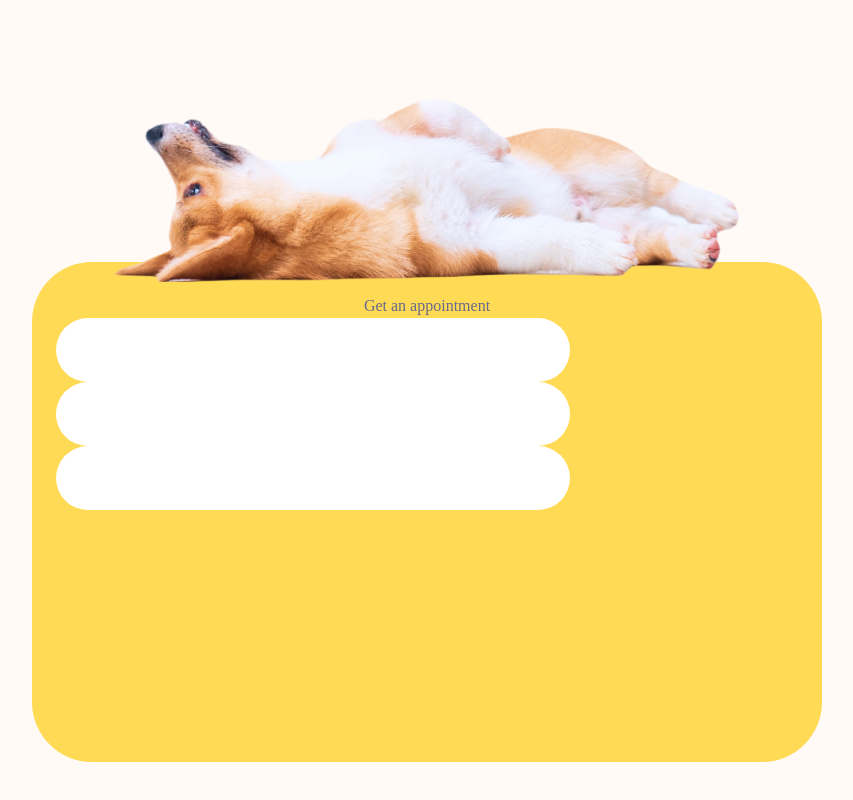
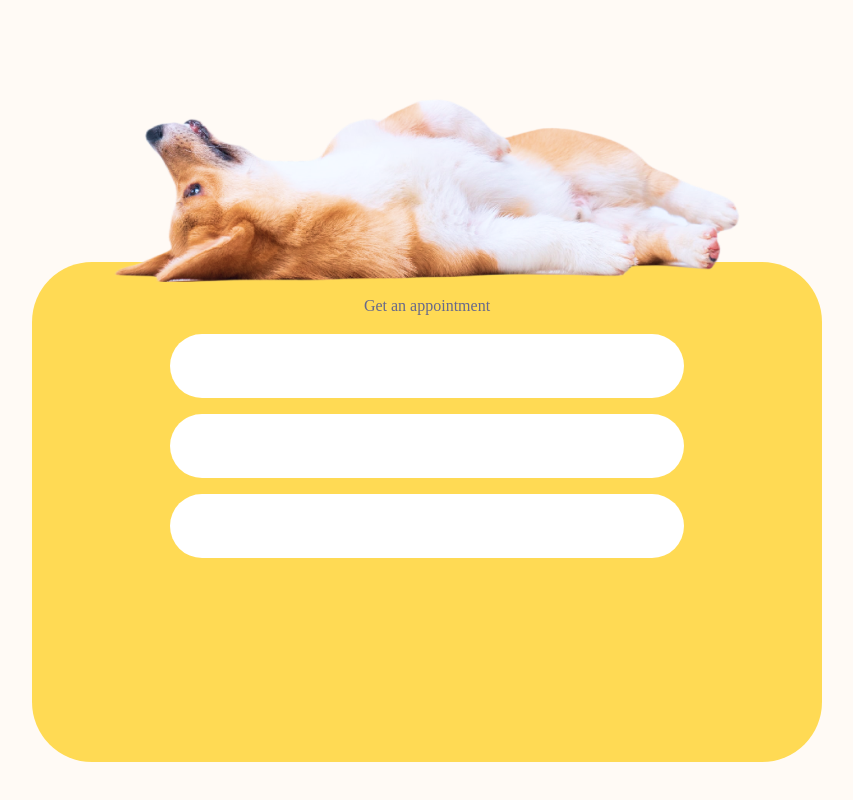
Before and after one commit to zablon-oigo/aws-route53-failover-routing, a React (Vite) app: page / in a window 1280 px wide. Shown: the part 1106-1906 px from the top of the page, without its empty margins (213-1066 px from the left). Built offline with nearby package versions, Linux system fonts and the light colour scheme.

Commit message:
Aligning items to the center

```diff
--- a/src/components/Appointment.jsx
+++ b/src/components/Appointment.jsx
@@ -6,7 +6,7 @@ export default function Appointment() {
             <div className="hidden w-full max-w-[790px] mx-auto lg:flex justify-center">
               <img src={DogImg} alt="" className=''/>
             </div>
-            <form action="" className="flex flex-col bg-yellow py-8 px-6 w-full max-w-[790px] h-[500px] mx-auto lg:-mt-5 rounded-[60px] text-center">
+            <form action="" className="flex flex-col justify-start items-center gap-y-4  bg-yellow py-8 px-6 w-full max-w-[790px] h-[500px] mx-auto lg:-mt-5 rounded-[60px] text-center">
               <h2 className="">
                 Get an appointment
               </h2>
```
